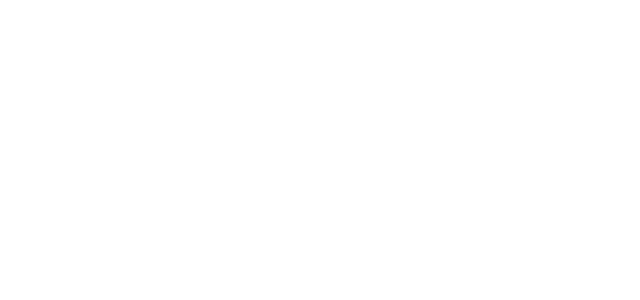
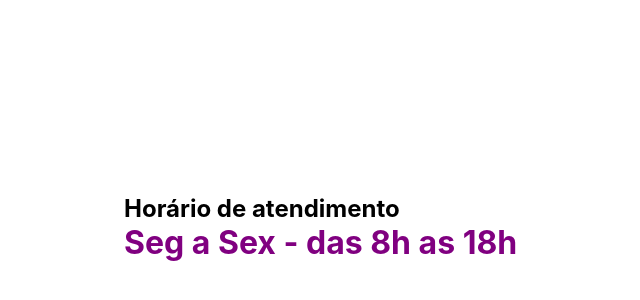
Before and after one commit to lucaxgomex/front-end-footer, a React (Create React App) app: page / in a window 1280 px wide. Shown: the part 2732-3032 px from the top of the page, without its empty margins (380-1020 px from the left). Before the commit the page ends 800 px from the top, so only its background shows below. Built offline with nearby package versions, Linux system fonts and the light colour scheme.

Commit message:
Definição do segundo grupo.

```diff
--- a/src/components/Footer/index.js
+++ b/src/components/Footer/index.js
@@ -24,7 +24,12 @@
                 </div>
 
                 <div id="group-2">
-
+                	<h2>Horário de atendimento</h2>
+                	<div className="schedule">
+                		<h1>
+                			Seg a Sex - das 8h as 18h
+                		</h1>
+                	</div>
                 </div>
 
                 <div id="group-3">
--- a/src/components/Footer/style.css
+++ b/src/components/Footer/style.css
@@ -1,4 +1,5 @@
 #footer {
+	/*display: flex;*/
 	position: absolute;
 	width: 1440px;
 	height: 352px;
@@ -58,3 +59,12 @@
 	text-decoration: none;
 	color: #fffdfd;
 }
+
+#group-2 {
+	position: absolute;
+	width: 463px;
+	height: 176px;
+	left: 504px;
+	top: 2477.96px;
+	bottom: 59.37px;
+}
```
Also changed, not shown: 1 other file (tests, documents, lock files or other folders).
